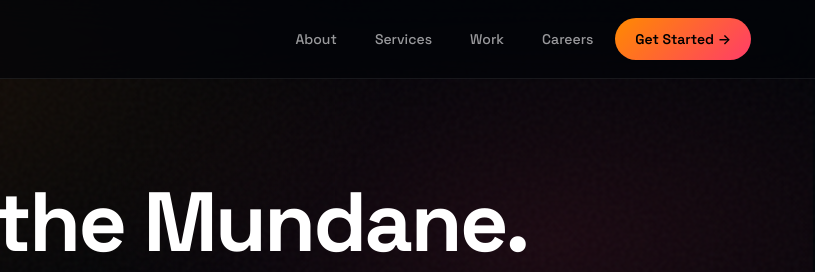
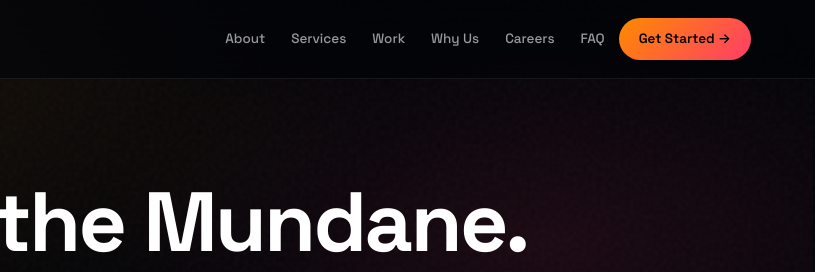
Before and after one commit to harshvardhan30/Floxyn, a plain HTML site: page index.html in a window 1280 px wide. Shown: the top 272 px of the page, 465-1280 px from the left. Drawn offline with Linux system fonts and the light colour scheme.

Commit message:
Update index.html

```diff
--- a/index.html
+++ b/index.html
@@ -88,10 +88,10 @@ body{
 .logo-mark{width:38px;height:38px;flex-shrink:0}
 .logo-text{font-size:18px;letter-spacing:-0.5px;line-height:1}
 .logo-text span{display:block;font-size:9px;color:var(--muted);font-weight:500;letter-spacing:3px;margin-top:3px;font-family:var(--font-mono)}
-.nav-links{display:flex;gap:6px;align-items:center}
+.nav-links{display:flex;gap:2px;align-items:center}
 .nav-links a{
-  color:var(--muted);text-decoration:none;font-size:14px;font-weight:500;
-  padding:8px 16px;border-radius:8px;transition:all 0.25s ease;position:relative;
+  color:var(--muted);text-decoration:none;font-size:13.5px;font-weight:500;
+  padding:8px 12px;border-radius:8px;transition:all 0.25s ease;position:relative;white-space:nowrap;
 }
 .nav-links a:hover{color:var(--text);background:rgba(255,255,255,0.04)}
 .nav-cta{
@@ -369,6 +369,10 @@ body{
 .reveal.show{opacity:1;transform:translateY(0)}
 
 /* RESPONSIVE */
+@media (max-width:1180px) and (min-width:901px){
+  .nav-links a:not(.nav-cta){padding:8px 9px;font-size:12.5px}
+  .logo-text span{display:none}
+}
 @media (max-width:900px){
   .nav-links{display:none}
   .hamb{display:block}
@@ -429,7 +433,9 @@ body{
     <a href="#about">About</a>
     <a href="#services">Services</a>
     <a href="#work">Work</a>
+    <a href="#why">Why Us</a>
     <a href="#careers">Careers</a>
+    <a href="#faq">FAQ</a>
     <a href="#contact" class="nav-cta">Get Started →</a>
   </div>
   <button class="hamb" id="hambBtn" aria-label="Open menu">☰</button>
```
